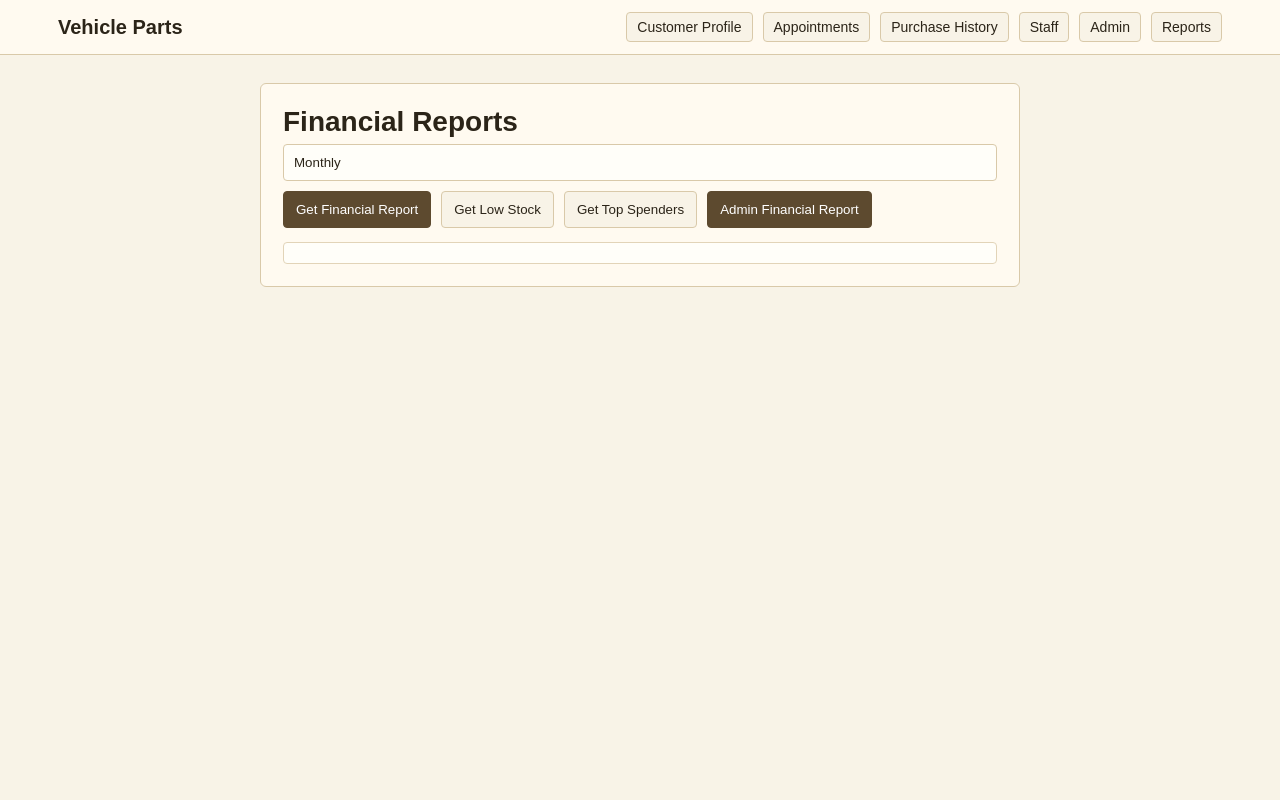
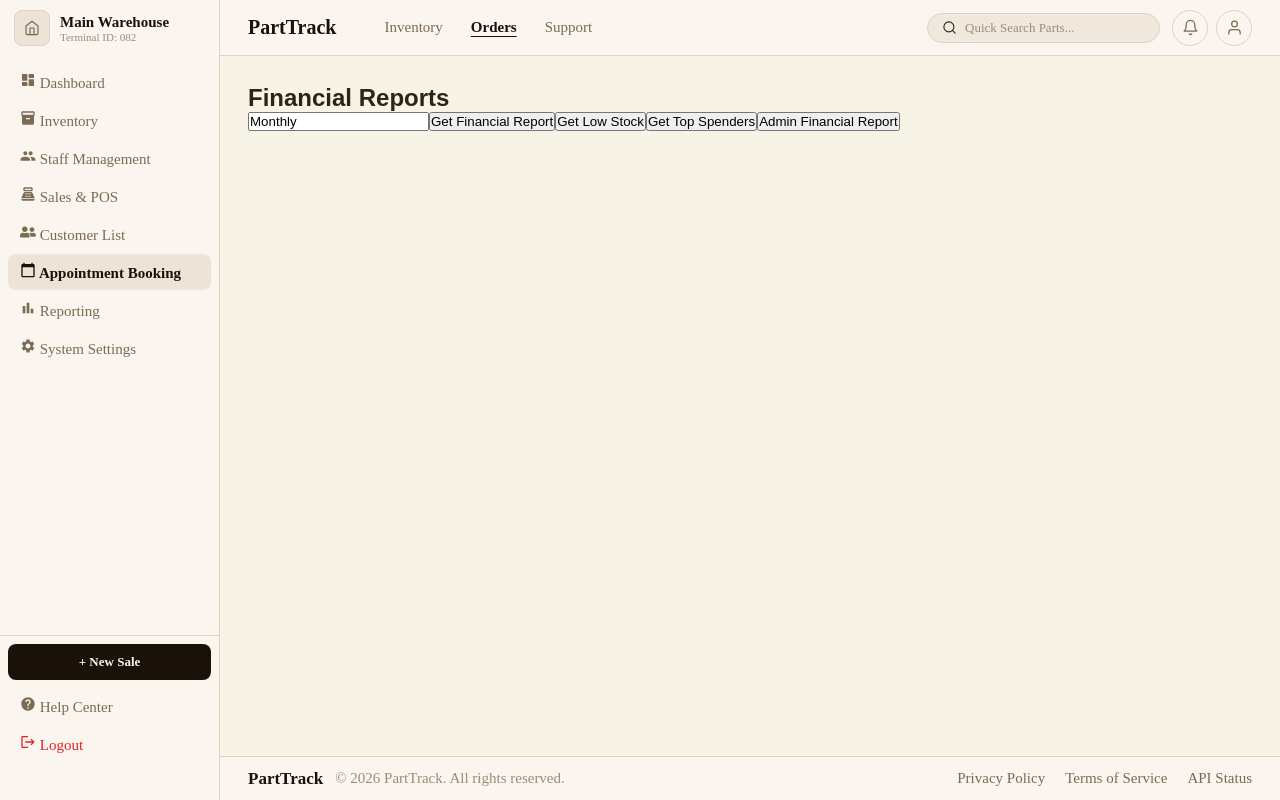
Before and after one commit to Vechile-Part/Vehilecle-Part-Frontend, a Next.js app: page /reports in a window 1280 px wide. Built offline with nearby package versions, Linux system fonts and the light colour scheme.

Commit message:
Add navbar, sidebar, footer layout

```diff
--- a/package.json
+++ b/package.json
@@ -11,14 +11,18 @@
   "dependencies": {
     "next": "16.2.3",
     "react": "19.2.4",
-    "react-dom": "19.2.4"
+    "react-dom": "19.2.4",
+    "react-icons": "^5.6.0"
   },
   "devDependencies": {
     "@types/node": "^20",
     "@types/react": "^19",
     "@types/react-dom": "^19",
+    "autoprefixer": "^10.5.0",
     "eslint": "^9",
     "eslint-config-next": "16.2.3",
+    "postcss": "^8.5.14",
+    "tailwindcss": "^4.3.0",
     "typescript": "^5"
   }
 }
--- /dev/null
+++ b/src/Components/Footer.tsx
@@ -0,0 +1,19 @@
+import Link from "next/link";
+
+function Footer() {
+    return (
+        <footer className="footer">
+            <div className="footer-left">
+                <span className="footer-logo">PartTrack</span>
+                <span className="footer-copy">© 2026 PartTrack. All rights reserved.</span>
+            </div>
+            <div className="footer-links">
+                <Link href="/privacy" className="footer-link">Privacy Policy</Link>
+                <Link href="/terms" className="footer-link">Terms of Service</Link>
+                <Link href="/api-status" className="footer-link">API Status</Link>
+            </div>
+        </footer>
+    );
+}
+
+export default Footer;
--- /dev/null
+++ b/src/Components/Navbar.tsx
@@ -0,0 +1,53 @@
+import Link from "next/link";
+
+function Navbar() {
+    return (
+        <nav className="navbar">
+            {/* Logo */}
+            <Link href="/" className="navbar-logo">
+                PartTrack
+            </Link>
+
+            {/* Nav Links */}
+            <div className="navbar-links">
+                <Link href="/inventory" className="navbar-link">Inventory</Link>
+                <Link href="/orders" className="navbar-link active">Orders</Link>
+                <Link href="/support" className="navbar-link">Support</Link>
+            </div>
+
+            {/* Search Bar */}
+            <div className="navbar-search">
+                <svg width="15" height="15" fill="none" stroke="currentColor"
+                     strokeWidth="1.75" strokeLinecap="round" strokeLinejoin="round" viewBox="0 0 24 24">
+                    <circle cx="11" cy="11" r="8" />
+                    <line x1="21" y1="21" x2="16.65" y2="16.65" />
+                </svg>
+                <input
+                    type="text"
+                    placeholder="Quick Search Parts..."
+                    className="navbar-search-input"
+                />
+            </div>
+
+            {/* Right Side Icons */}
+            <div className="navbar-icons">
+                <button aria-label="Notifications" className="icon-btn">
+                    <svg width="17" height="17" fill="none" stroke="currentColor"
+                         strokeWidth="1.75" strokeLinecap="round" strokeLinejoin="round" viewBox="0 0 24 24">
+                        <path d="M18 8A6 6 0 0 0 6 8c0 7-3 9-3 9h18s-3-2-3-9" />
+                        <path d="M13.73 21a2 2 0 0 1-3.46 0" />
+                    </svg>
+                </button>
+                <button aria-label="User account" className="icon-btn">
+                    <svg width="17" height="17" fill="none" stroke="currentColor"
+                         strokeWidth="1.75" strokeLinecap="round" strokeLinejoin="round" viewBox="0 0 24 24">
+                        <path d="M20 21v-2a4 4 0 0 0-4-4H8a4 4 0 0 0-4 4v2" />
+                        <circle cx="12" cy="7" r="4" />
+                    </svg>
+                </button>
+            </div>
+        </nav>
+    );
+}
+
+export default Navbar;
--- /dev/null
+++ b/src/Components/Sidebar.tsx
@@ -0,0 +1,65 @@
+import Link from "next/link";
+import { MdDashboard, MdInventory, MdPeople, MdPointOfSale, MdCalendarToday, MdBarChart, MdSettings, MdHelp, MdLogout } from "react-icons/md";
+import { FaUserFriends } from "react-icons/fa";
+
+function Sidebar() {
+    return (
+        <aside className="sidebar">
+            {/* Warehouse Badge */}
+            <div className="sidebar-badge">
+                <div className="sidebar-badge-icon">
+                    <svg width="16" height="16" fill="none" stroke="currentColor"
+                         strokeWidth="1.75" strokeLinecap="round" strokeLinejoin="round" viewBox="0 0 24 24">
+                        <path d="M3 9l9-7 9 7v11a2 2 0 0 1-2 2H5a2 2 0 0 1-2-2z" />
+                        <polyline points="9 22 9 12 15 12 15 22" />
+                    </svg>
+                </div>
+                <div>
+                    <p className="sidebar-badge-name">Main Warehouse</p>
+                    <p className="sidebar-badge-sub">Terminal ID: 082</p>
+                </div>
+            </div>
+
+            {/* Nav Items */}
+            <nav className="sidebar-nav">
+                <Link href="/dashboard" className="sidebar-item">
+                    <MdDashboard size={16} /> Dashboard
+                </Link>
+                <Link href="/inventory" className="sidebar-item">
+                    <MdInventory size={16} /> Inventory
+                </Link>
+                <Link href="/staff" className="sidebar-item">
+                    <MdPeople size={16} /> Staff Management
+                </Link>
+                <Link href="/pos" className="sidebar-item">
+                    <MdPointOfSale size={16} /> Sales & POS
+                </Link>
+                <Link href="/customers" className="sidebar-item">
+                    <FaUserFriends size={16} /> Customer List
+                </Link>
+                <Link href="/appointments" className="sidebar-item active">
+                    <MdCalendarToday size={16} /> Appointment Booking
+                </Link>
+                <Link href="/reporting" className="sidebar-item">
+                    <MdBarChart size={16} /> Reporting
+                </Link>
+                <Link href="/settings" className="sidebar-item">
+                    <MdSettings size={16} /> System Settings
+                </Link>
+            </nav>
+
+            {/* Bottom */}
+            <div className="sidebar-bottom">
+                <button className="sidebar-new-sale">+ New Sale</button>
+                <Link href="/help" className="sidebar-item">
+                    <MdHelp size={16} /> Help Center
+                </Link>
+                <Link href="/logout" className="sidebar-item sidebar-logout">
+                    <MdLogout size={16} /> Logout
+                </Link>
+            </div>
+        </aside>
+    );
+}
+
+export default Sidebar;
--- a/src/app/AppHeader.tsx
+++ b/src/app/AppHeader.tsx
@@ -1,27 +1,11 @@
-"use client";
+import Navbar from "../Components/Navbar";
 
-import Link from "next/link";
-import { usePathname } from "next/navigation";
+function AppHeader() {
+    return (
+        <header>
+            <Navbar />
+        </header>
+    );
+}
 
-export default function AppHeader() {
-  const pathname = usePathname();
-  const hideHeader = pathname === "/auth/login" || pathname === "/auth/register";
-
-  if (hideHeader) return null;
-
-  return (
-    <header className="topbar">
-      <div className="topbar-inner">
-        <Link href="/" className="brand">Vehicle Parts</Link>
-        <nav className="nav">
-          <Link href="/customer/profile">Customer Profile</Link>
-          <Link href="/customer/appointments">Appointments</Link>
-          <Link href="/customer/history">Purchase History</Link>
-          <Link href="/staff/customers">Staff</Link>
-          <Link href="/admin/parts">Admin</Link>
-          <Link href="/reports">Reports</Link>
-        </nav>
-      </div>
-    </header>
-  );
-}
+export default AppHeader;
--- a/src/app/globals.css
+++ b/src/app/globals.css
@@ -1,161 +1,324 @@
+/*Reset & Base*/
 :root {
-  --background: #f8f3e7;
-  --foreground: #2b2418;
+    --background: #f8f3e7;
+    --foreground: #2b2418;
 }
 
 html {
-  height: 100%;
+    height: 100%;
 }
 
 html,
 body {
-  max-width: 100vw;
-  overflow-x: hidden;
+    max-width: 100vw;
+    overflow-x: hidden;
 }
 
 body {
-  min-height: 100%;
-  display: flex;
-  flex-direction: column;
-  color: var(--foreground);
-  background: var(--background);
-  font-family: Arial, Helvetica, sans-serif;
-  -webkit-font-smoothing: antialiased;
-  -moz-osx-font-smoothing: grayscale;
+    height: 100%;
+    min-height: 100%;
+    display: flex;
+    flex-direction: column;
+    color: var(--foreground);
+    background: var(--background);
+    font-family: Arial, Helvetica, sans-serif;
+    -webkit-font-smoothing: antialiased;
+    -moz-osx-font-smoothing: grayscale;
 }
 
 * {
-  box-sizing: border-box;
-  padding: 0;
-  margin: 0;
+    box-sizing: border-box;
+    padding: 0;
+    margin: 0;
 }
 
 a {
-  color: inherit;
-  text-decoration: none;
+    color: inherit;
+    text-decoration: none;
 }
 
-.topbar {
-  border-bottom: 1px solid #d9c9a9;
-  background: #fffaf0;
+/*Layout*/
+.layout-body {
+    display: flex;
+    flex: 1;
+    overflow: hidden;
+    min-height: 0;
 }
 
-.topbar-inner {
-  max-width: 1200px;
-  margin: 0 auto;
-  padding: 12px 18px;
-  display: flex;
-  align-items: center;
-  justify-content: space-between;
-  gap: 16px;
+.layout-main {
+    flex: 1;
+    overflow: auto;
+    padding: 28px;
 }
 
-.brand {
-  font-weight: 700;
-  font-size: 20px;
+/*Navbar*/
+.navbar {
+    font-family: 'Playfair Display', serif;
+    background: #FAF5EE;
+    border-bottom: 0.5px solid #DDD3C4;
+    height: 56px;
+    display: flex;
+    align-items: center;
+    padding: 0 28px;
+    position: sticky;
+    top: 0;
+    z-index: 50;
+
 }
 
-.nav {
-  display: flex;
-  flex-wrap: wrap;
-  gap: 10px;
+.navbar-logo {
+    font-size: 20px;
+    font-weight: 700;
+    color: #1A1208;
+    margin-right: 36px;
+    text-decoration: none;
 }
 
-.nav a {
-  border: 1px solid #d9c9a9;
-  padding: 6px 10px;
-  border-radius: 4px;
-  background: #f8f3e7;
-  font-size: 14px;
+.navbar-links {
+    display: flex;
+    gap: 4px;
+    flex: 1;
 }
 
-.form-page {
-  min-height: calc(100vh - 60px);
-  padding: 28px 16px;
+.navbar-link {
+    font-size: 15px;
+    color: #7A6B55;
+    padding: 6px 12px;
+    border-radius: 6px;
+    text-decoration: none;
+    transition: background 0.15s, color 0.15s;
 }
 
-.form-card {
-  width: 100%;
-  max-width: 760px;
-  margin: 0 auto;
-  background: #fffaf0;
-  border: 1px solid #d9c9a9;
-  border-radius: 6px;
-  padding: 22px;
+.navbar-link:hover {
+    color: #1A1208;
+    background: #E8DDD0;
 }
 
-.form-card.narrow {
-  max-width: 640px;
+.navbar-link.active {
+    font-weight: 600;
+    color: #1A1208;
+    text-decoration: underline;
+    text-underline-offset: 4px;
 }
 
-.form-title {
-  font-size: 28px;
-  font-weight: 700;
-  margin-bottom: 6px;
+.navbar-icons {
+    display: flex;
+    align-items: center;
+    gap: 8px;
 }
 
-.form-subtitle {
-  color: #5e523e;
-  margin-bottom: 16px;
+.icon-btn {
+    width: 36px;
+    height: 36px;
+    border-radius: 50%;
+    border: 0.5px solid #DDD3C4;
+    display: flex;
+    align-items: center;
+    justify-content: center;
+    color: #7A6B55;
+    background: transparent;
+    cursor: pointer;
+    transition: background 0.15s;
 }
 
-.form-section-title {
-  margin-top: 16px;
-  margin-bottom: 10px;
-  font-size: 18px;
+.icon-btn:hover {
+    background: #E8DDD0;
 }
 
-.form-grid {
-  display: grid;
-  gap: 10px;
+.navbar-search {
+    display: flex;
+    align-items: center;
+    gap: 8px;
+    background: #F0E8DC;
+    border: 1px solid #DDD3C4;
+    border-radius: 20px;
+    padding: 6px 14px;
+    margin-right: 12px;
 }
 
-.form-row {
-  display: flex;
-  gap: 10px;
-  flex-wrap: wrap;
+.navbar-search-input {
+    border: none;
+    background: transparent;
+    outline: none;
+    font-size: 13px;
+    color: #1A1208;
+    width: 180px;
+    font-family: 'Playfair Display', serif;
 }
 
-.form-input,
-.form-textarea {
-  width: 100%;
-  padding: 10px;
-  border: 1px solid #d9c9a9;
-  border-radius: 4px;
-  background: #fffef9;
-  color: #2b2418;
+.navbar-search-input::placeholder {
+    color: #9C8C7A;
 }
 
-.form-textarea {
-  resize: vertical;
-  min-height: 88px;
+/*Sidebar*/
+.sidebar {
+    font-family: 'Playfair Display', serif;
+    width: 220px;
+    background: #FAF5EE;
+    border-right: 0.5px solid #DDD3C4;
+    display: flex;
+    flex-direction: column;
+    align-self: stretch;
+
 }
 
-.form-button {
-  padding: 10px 12px;
-  border: 1px solid #5d4a2f;
-  background: #5d4a2f;
-  color: #fff;
-  border-radius: 4px;
-  cursor: pointer;
+.sidebar-badge {
+    display: flex;
+    align-items: center;
+    gap: 10px;
+    height: 56px;
+    padding: 0 14px;
+    border-bottom: none;
 }
 
-.form-button.secondary {
-  background: #f8f3e7;
-  color: #2b2418;
-  border-color: #d9c9a9;
+.sidebar-badge-icon {
+    width: 36px;
+    height: 36px;
+    border-radius: 8px;
+    background: #EDE3D6;
+    border: 0.5px solid #DDD3C4;
+    display: flex;
+    align-items: center;
+    justify-content: center;
+    color: #7A6B55;
+    flex-shrink: 0;
 }
 
-.form-message {
-  margin-top: 12px;
-  color: #5e523e;
+.sidebar-badge-name {
+    font-size: 15px;
+    font-weight: 700;
+    color: #1A1208;
 }
 
-.result-pre {
-  margin-top: 14px;
-  white-space: pre-wrap;
-  background: #fffef9;
-  border: 1px solid #e2d4b8;
-  border-radius: 4px;
-  padding: 10px;
+.sidebar-badge-sub {
+    font-size: 11px;
+    color: #9C8C7A;
 }
+
+.sidebar-nav {
+    flex: 1;
+    padding: 8px;
+    display: flex;
+    flex-direction: column;
+    gap: 2px;
+}
+
+.sidebar-item {
+    font-size: 15px;
+    color: #7A6B55;
+    padding: 8px 12px;
+    border-radius: 8px;
+    text-decoration: none;
+    transition: background 0.15s, color 0.15s;
+}
+
+.sidebar-item:hover {
+    background: #EDE3D6;
+    color: #1A1208;
+}
+
+.sidebar-item.active {
+    background: #EDE3D6;
+    color: #1A1208;
+    font-weight: 700;
+}
+
+.sidebar-bottom {
+    padding: 8px;
+    border-top: 0.5px solid #DDD3C4;
+    display: flex;
+    flex-direction: column;
+    gap: 2px;
+    margin-bottom: 30px;
+}
+
+.sidebar-new-sale {
+    width: 100%;
+    background: #1A1208;
+    color: #FAF5EE;
+    border: none;
+    border-radius: 8px;
+    padding: 10px;
+    font-size: 13px;
+    font-weight: 700;
+    cursor: pointer;
+    font-family: 'Playfair Display', serif;
+    margin-bottom: 6px;
+    transition: background 0.15s;
+}
+
+.sidebar-new-sale:hover {
+    background: #2C1F0E;
+}
+
+.sidebar-logout {
+    color: #dc2626;
+}
+
+/*Footer*/
+.footer {
+    font-family: 'Playfair Display', serif;
+    background: #FAF5EE;
+    border-top: 0.5px solid #DDD3C4;
+    height: 44px;
+    display: flex;
+    align-items: center;
+    justify-content: space-between;
+    padding: 0 28px;
+    margin-top: auto;
+}
+
+.footer-left {
+    display: flex;
+    align-items: center;
+    gap: 12px;
+}
+
+.footer-logo {
+    font-size: 17px;
+    font-weight: 700;
+    color: #1A1208;
+}
+
+.footer-copy {
+    font-size: 15px;
+    color: #9C8C7A;
+}
+
+.footer-links {
+    display: flex;
+    gap: 20px;
+}
+
+.footer-link {
+    font-size: 15px;
+    color: #7A6B55;
+    text-decoration: none;
+    transition: color 0.15s;
+}
+
+.footer-link:hover {
+    color: #1A1208;
+}
+
+.footer-left {
+    display: flex;
+    align-items: center;
+    gap: 12px;
+    margin-left: 0px;
+}
+
+/*layout*/
+.layout-content {
+    flex: 1;
+    display: flex;
+    flex-direction: column;
+    overflow: hidden;
+    min-height: 0;
+}
+
+.layout-main {
+    flex: 1;
+    overflow: auto;
+    padding: 28px;
+}
--- a/src/app/layout.tsx
+++ b/src/app/layout.tsx
@@ -1,6 +1,8 @@
 import type { Metadata } from "next";
 import { Geist, Geist_Mono } from "next/font/google";
 import AppHeader from "./AppHeader";
+import Footer from "../Components/Footer";
+import Sidebar from "../Components/Sidebar";
 import "./globals.css";
 
 const geistSans = Geist({
@@ -18,16 +20,20 @@ export const metadata: Metadata = {
     description: "Frontend for features 1, 2, 3, 12, 13, 14",
 };
 
-export default function RootLayout({
-  children,
-}: Readonly<{
-  children: React.ReactNode;
-}>) {
+export default function RootLayout({ children }) {
     return (
-    <html lang="en" className={`${geistSans.variable} ${geistMono.variable}`}>
+        <html lang="en">
         <body>
+        <div className="layout-body">
+            <Sidebar />
+            <div className="layout-content">
                 <AppHeader />
+                <main className="layout-main">
                     {children}
+                </main>
+                <Footer />
+            </div>
+        </div>
         </body>
         </html>
     );
```
Also changed, not shown: 1 other file (tests, documents, lock files or other folders). Lines whose indentation alone changed are shown as unchanged.
